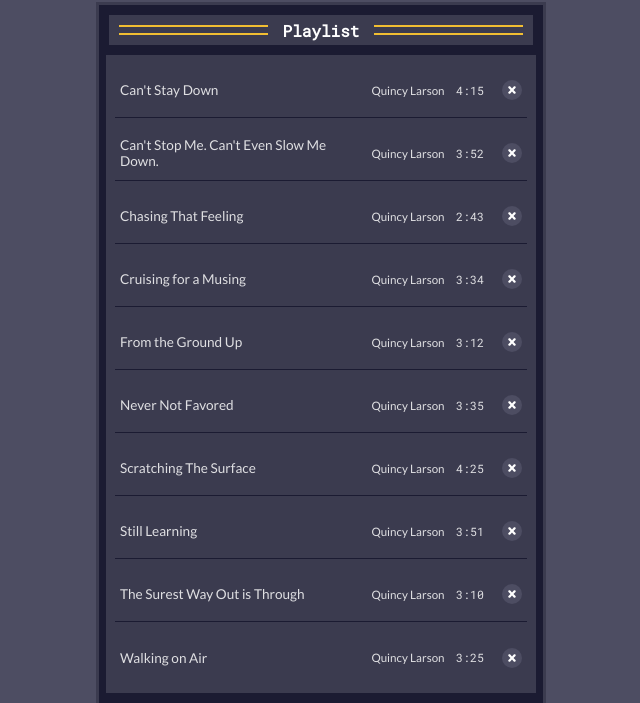
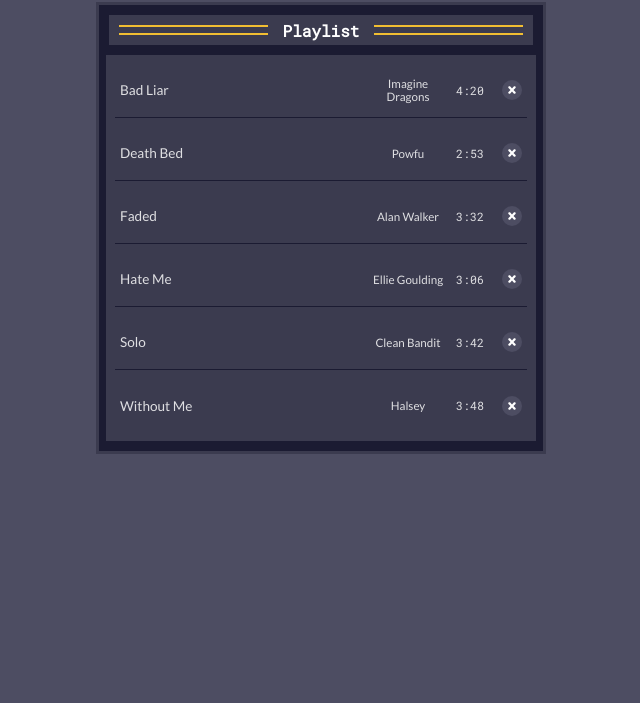
Before and after one commit to johmcg/MusicPlayer, a plain HTML site: page index.html in a window 1280 px wide. Shown: the part 273-976 px from the top of the page, without its empty margins (319-959 px from the left). After the commit the page ends 800 px from the top, so only its background shows below. Drawn offline with Linux system fonts and the light colour scheme.

Commit message:
Added Shuffle, Added Button Descriptions, Changed Songs in PlayList, Changed MusicPlayer Photo

```diff
--- a/index.html
+++ b/index.html
@@ -28,7 +28,7 @@
             </div>
             <div class="player-content">
                 <div id="player-album-art">
-                    <img src="https://cdn.freecodecamp.org/curriculum/js-music-player/quincy-larson-album-art.jpg"
+                    <img src="playerArt.jpg"
                         alt="song cover art" />
                 </div>
                 <div class="player-display">
--- a/script.js
+++ b/script.js
@@ -8,74 +8,52 @@
 const allSongs = [
   {
     id: 0,
-    title: "Scratching The Surface",
-    artist: "Quincy Larson",
-    duration: "4:25",
-    src: "https://cdn.freecodecamp.org/curriculum/js-music-player/scratching-the-surface.mp3",
+    title: "Death Bed",
+    artist: "Powfu",
+    artwork: "https://samplesongs.netlify.app/album-arts/death-bed.jpg",
+    src: "https://samplesongs.netlify.app/Death%20Bed.mp3",
+    duration: "2:53"
   },
   {
     id: 1,
-    title: "Can't Stay Down",
-    artist: "Quincy Larson",
-    duration: "4:15",
-    src: "https://cdn.freecodecamp.org/curriculum/js-music-player/can't-stay-down.mp3",
+    title: "Bad Liar",
+    artist: "Imagine Dragons",
+    artwork: "https://samplesongs.netlify.app/album-arts/bad-liar.jpg",
+    src: "https://samplesongs.netlify.app/Bad%20Liar.mp3",
+    duration: "4:20"
   },
   {
     id: 2,
-    title: "Still Learning",
-    artist: "Quincy Larson",
-    duration: "3:51",
-    src: "https://cdn.freecodecamp.org/curriculum/js-music-player/still-learning.mp3",
+    title: "Faded",
+    artist: "Alan Walker",
+    artwork: "https://samplesongs.netlify.app/album-arts/faded.jpg",
+    src: "https://samplesongs.netlify.app/Faded.mp3",
+    duration: "3:32"
   },
   {
     id: 3,
-    title: "Cruising for a Musing",
-    artist: "Quincy Larson",
-    duration: "3:34",
-    src: "https://cdn.freecodecamp.org/curriculum/js-music-player/cruising-for-a-musing.mp3",
+    title: "Hate Me",
+    artist: "Ellie Goulding",
+    artwork: "https://samplesongs.netlify.app/album-arts/hate-me.jpg",
+    src: "https://samplesongs.netlify.app/Hate%20Me.mp3",
+    duration: "3:06"
   },
   {
     id: 4,
-    title: "Never Not Favored",
-    artist: "Quincy Larson",
-    duration: "3:35",
-    src: "https://cdn.freecodecamp.org/curriculum/js-music-player/never-not-favored.mp3",
+    title: "Solo",
+    artist: "Clean Bandit",
+    artwork: "https://samplesongs.netlify.app/album-arts/solo.jpg",
+    src: "https://samplesongs.netlify.app/Solo.mp3",
+    duration: "3:42"
   },
   {
     id: 5,
-    title: "From the Ground Up",
-    artist: "Quincy Larson",
-    duration: "3:12",
-    src: "https://cdn.freecodecamp.org/curriculum/js-music-player/from-the-ground-up.mp3",
-  },
-  {
-    id: 6,
-    title: "Walking on Air",
-    artist: "Quincy Larson",
-    duration: "3:25",
-    src: "https://cdn.freecodecamp.org/curriculum/js-music-player/walking-on-air.mp3",
-  },
-  {
-    id: 7,
-    title: "Can't Stop Me. Can't Even Slow Me Down.",
-    artist: "Quincy Larson",
-    duration: "3:52",
-    src: "https://cdn.freecodecamp.org/curriculum/js-music-player/cant-stop-me-cant-even-slow-me-down.mp3",
-  },
-  {
-    id: 8,
-    title: "The Surest Way Out is Through",
-    artist: "Quincy Larson",
-    duration: "3:10",
-    src: "https://cdn.freecodecamp.org/curriculum/js-music-player/the-surest-way-out-is-through.mp3",
-  },
-  {
-    id: 9,
-    title: "Chasing That Feeling",
-    artist: "Quincy Larson",
-    duration: "2:43",
-    src: "https://cdn.freecodecamp.org/curriculum/js-music-player/chasing-that-feeling.mp3",
-  },
+    title: "Without Me",
+    artist: "Halsey",
+    artwork: "https://samplesongs.netlify.app/album-arts/without-me.jpg",
+    src: "https://samplesongs.netlify.app/Without%20Me.mp3",
+    duration: "3:48"
+  }
 ];
 
 const audio = new Audio();
@@ -100,6 +78,7 @@
 
   highlightCurrentSong();
   setPlayerDisplay();
+  setPlayButtonAccessibleText();
   audio.play();
 };
 
@@ -122,13 +101,28 @@
 };
 
 const playPreviousSong = () => {
-  if (userData?.currentSong === null) return;
-  else {
+   if (userData?.currentSong === null) return;
+   else {
     const currentSongIndex = getCurrentSongIndex();
     const previousSong = userData?.songs[currentSongIndex - 1];
 
     playSong(previousSong.id);
-  }
+   }
+};
+
+const shuffle = () => {
+  userData?.songs.sort(() => Math.random() - 0.5);
+  userData.currentSong = null;
+  userData.songCurrentTime = 0;
+
+  renderSongs(userData?.songs);
+  pauseSong();
+  setPlayerDisplay();
+  setPlayButtonAccessibleText();
+};
+
+const deleteSong = (id) => {
+
 };
 
 const setPlayerDisplay = () => {
@@ -156,7 +150,7 @@
 
 const renderSongs = (array) => {
   const songsHTML = array
-    .map((song) => {
+    .map((song)=> {
       return `
       <li id="song-${song.id}" class="playlist-song">
       <button class="playlist-song-info" onclick="playSong(${song.id})">
@@ -176,26 +170,35 @@
   playlistSongs.innerHTML = songsHTML;
 };
 
+const setPlayButtonAccessibleText = () => {
+  const song = userData?.currentSong || userData?.songs[0];
 
+  playButton.setAttribute(
+    "aria-label",
+    song?.title ? `Play ${song.title}` : "Play"
+  );
+};
 
 const getCurrentSongIndex = () => userData?.songs.indexOf(userData?.currentSong);
 
 playButton.addEventListener("click", () => {
-  if (userData?.currentSong === null) {
+    if (userData?.currentSong === null) {
     playSong(userData?.songs[0].id);
   } else {
     playSong(userData?.currentSong.id);
   }
 });
 
-pauseButton.addEventListener("click", pauseSong);
+pauseButton.addEventListener("click",  pauseSong);
 
 nextButton.addEventListener("click", playNextSong);
 
 previousButton.addEventListener("click", playPreviousSong);
 
+shuffleButton.addEventListener("click", shuffle);
+
 const sortSongs = () => {
-  userData?.songs.sort((a, b) => {
+  userData?.songs.sort((a,b) => {
     if (a.title < b.title) {
       return -1;
     }
```
Also changed, not shown: 1 other file.
